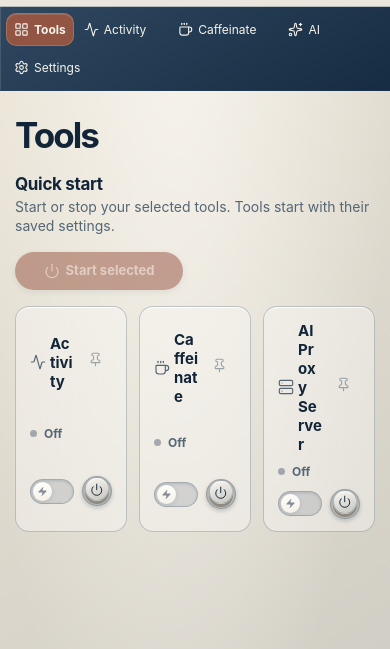
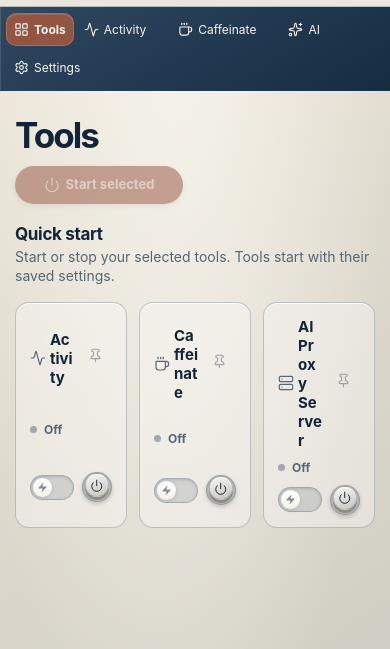
Before and after one commit to rendis/lazy-worker, a website built with Vite: page index.html in a window 390 px wide. Shown: the part 35-684 px from the top of the page. Built offline with nearby package versions, Linux system fonts and the light colour scheme.

Commit message:
fix: keep the tool list still when the bulk actions change

```diff
--- a/index.html
+++ b/index.html
@@ -30,13 +30,9 @@
 
       <main>
         <div data-module-view="tools">
+          <!-- The bulk actions share the title line, so their width never moves the tool list. -->
+          <div class="tools-heading">
             <h1 data-text="tools" tabindex="-1">Tools</h1>
-          <section class="quick-start" aria-labelledby="quick-start-heading">
-            <div class="quick-start-heading">
-              <div>
-                <h2 id="quick-start-heading" data-text="quickStart">Quick start</h2>
-                <p class="section-description" data-text="quickStartDescription">Start or stop your selected tools. Tools start with their saved settings.</p>
-              </div>
             <div id="quick-start-actions" class="quick-start-actions" data-mode="start">
               <button id="start-selected" class="selected-action" type="button" disabled>
                 <i data-lucide="power"></i><span data-text="startSelected">Start selected</span>
@@ -47,6 +43,9 @@
               <span class="selected-action-surface" aria-hidden="true"></span>
             </div>
           </div>
+          <section class="quick-start" aria-labelledby="quick-start-heading">
+            <h2 id="quick-start-heading" data-text="quickStart">Quick start</h2>
+            <p class="section-description" data-text="quickStartDescription">Start or stop your selected tools. Tools start with their saved settings.</p>
             <div id="tool-catalog" class="tool-catalog">
               <div class="catalog-heading" aria-hidden="true" hidden></div>
             </div>
--- a/src/style.css
+++ b/src/style.css
@@ -1116,8 +1116,8 @@ h1:focus { outline: none; }
 }
 .permission-notice .notice-dismiss { margin-top: -3px; }
 
+.tools-heading { display: flex; flex-wrap: wrap; align-items: center; justify-content: space-between; gap: 12px 16px; }
 .quick-start { --catalog-power-size: 34px; margin-top: 20px; }
-.quick-start-heading { display: flex; align-items: flex-end; justify-content: space-between; gap: 16px; }
 .quick-start h2 { font-size: 17px; font-weight: 700; letter-spacing: -.02em; }
 .section-description { margin-top: 3px; font-size: 14px; }
 .quick-start-actions {
@@ -1579,7 +1579,7 @@ h1:focus { outline: none; }
   .module-actions { grid-row: 3; justify-self: start; }
   .quick-start { --catalog-power-size: 30px; }
   .tool-row { padding: 0 2px; gap: 6px; }
-  .quick-start-heading { flex-direction: column; align-items: flex-start; }
+  .tools-heading { flex-direction: column; align-items: flex-start; }
   .setting-row { grid-template-columns: 20px minmax(0, 1fr); }
   .setting-row > :nth-child(n + 3) { grid-column: 2; justify-self: start; }
   .tool-name { gap: 4px; font-size: 14px; }
```
Also changed, not shown: AGENTS.md (+1 -1 lines). Lines whose indentation alone changed are shown as unchanged.
